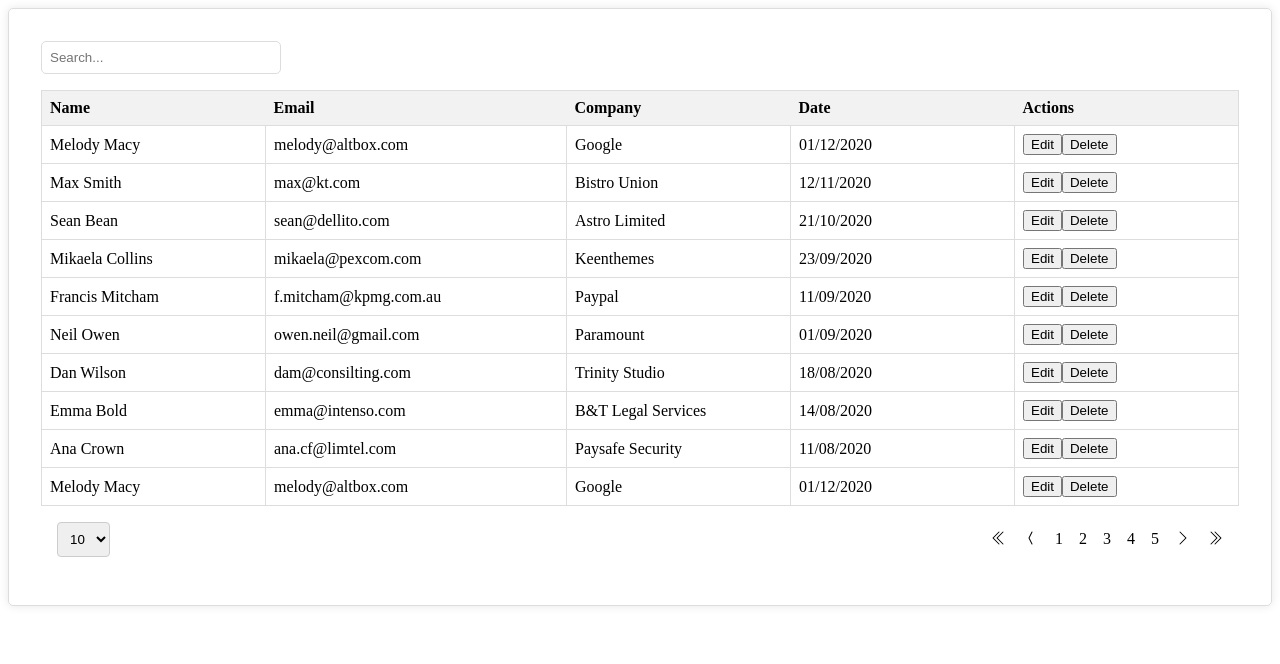
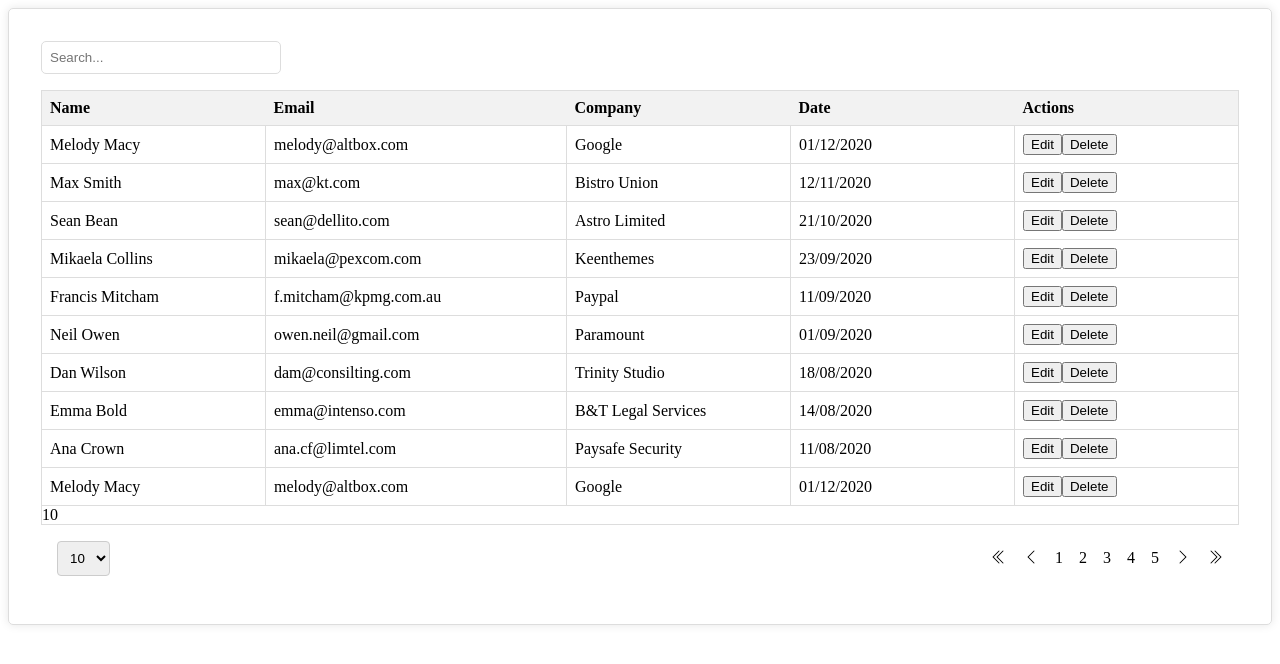
Before and after one commit to ogzcode/Components-Work, a Vue app in the folder vue-table/: page / in a window 1280 px wide. Shown: the top 664 px of the page. Built offline with nearby package versions, Linux system fonts and the light colour scheme.

Commit message:
Paging and search functions have been moved to the store

```diff
--- a/vue-table/src/components/DataTable.vue
+++ b/vue-table/src/components/DataTable.vue
@@ -1,11 +1,15 @@
 <template>
     <div class="card">
         <div>
-            <input type="text" v-model="searchQuery" @input="searchItems()" placeholder="Search..." />
+            <input type="text"
+                v-model="dataTableStore.searchQuery"
+                @input="dataTableStore.searchItems()"
+                placeholder="Search..."
+            />
         </div>
         <table>
-            <TableHeader :header="header" @on-sort="sort"/>
-            <TableBody :data="dataToDisplay" :header="header">
+            <TableHeader/>
+            <TableBody>
                 <template v-for="(_, name) in $slots" v-slot:[name]="{ data }">
                     <slot :name="name" :data="data">
                         {{ data[name] }}
@@ -13,24 +17,19 @@
                 </template>
             </TableBody>
         </table>
-        <TableFooter v-model:items-per-page="itemsInTable" :count="totalItems" :current-page="currentPage"
-            @page-change="onPageChange" />
+        <TableFooter />
     </div>
 </template>
 
 <script setup>
-import { defineProps, ref, computed } from 'vue';
-import arraySort from 'array-sort';
+import { defineProps, ref } from 'vue';
+import { useDataTable } from '../stores/useDataTable';
 
 import TableHeader from './TableHeader.vue';
 import TableBody from './TableBody.vue';
 import TableFooter from './TableFooter.vue';
 
 const props = defineProps({
-    header: {
-        type: Array,
-        required: true
-    },
     data: {
         type: Array,
         required: true
@@ -41,31 +40,10 @@ const props = defineProps({
     }
 })
 
-const currentPage = ref(1);
 const searchQuery = ref('');
-const itemsInTable = ref(props.itemsPerPage || 10);
-const initData = ref(props.data);
+const initData = ref([]);
 
-const dataToDisplay = computed(() => {
-    if (!initData.value) return [];
-
-    if (initData.value.length <= itemsInTable.value) {
-        return initData.value;
-    }
-    else {
-        const start = (currentPage.value - 1) * itemsInTable.value;
-        const end = start + itemsInTable.value;
-        return initData.value.slice(start, end);
-    }
-})
-
-const totalItems = computed(() => {
-    return initData.value.length || 0;
-});
-
-const onPageChange = (page) => {
-    currentPage.value = page;
-}
+const dataTableStore = useDataTable();
 
 const searchItems = () => {
     initData.value = props.data;
@@ -83,10 +61,6 @@ const searchItems = () => {
     }
 
     initData.value = result;
-}
-
-const sort = ({ columnName, order }) => {
-    arraySort(initData.value, columnName, { reverse: order === 'desc' });
 }
 
 </script>
--- a/vue-table/src/components/TableBody.vue
+++ b/vue-table/src/components/TableBody.vue
@@ -1,42 +1,30 @@
 <template>
     <tbody>
-        <template v-for="(row, i) in data" :key="i">
+        <template v-for="(row, i) in dataTableStore.initData" :key="i">
             <tr>
-                <template v-for="(column, j) in header" :key="j">
+                <template v-for="(column, j) in dataTableStore.headers" :key="j">
                     <td :style="{ width: column.width }">
                         <slot :name="column.key" :data="row">
-                            {{ row[column.key] }} hello
+                            {{ row[column.key] }}
                         </slot>
                     </td>
                 </template>
             </tr>
         </template>
+        <span>{{ dataTableStore.initData.length }}</span>
     </tbody>
 </template>
 
 
 <script setup>
-import { defineProps, computed } from 'vue';
+import { useDataTable } from '../stores/useDataTable';
 
-defineProps({
-    data: {
-        type: Array,
-        required: true
-    },
-    header: {
-        type: Array,
-        required: true
-    }
-})
-
+const dataTableStore = useDataTable();
 </script>
 
 <style scoped>
-
 td {
     border: 1px solid #ddd;
     padding: 8px;
 }
-
-
 </style>
--- a/vue-table/src/components/TableFooter.vue
+++ b/vue-table/src/components/TableFooter.vue
@@ -1,7 +1,7 @@
 <template>
     <div class="footer">
         <div>
-            <select v-model="itemsInCountInTable">
+            <select v-model="dataTableStore.itemsPerPage">
                 <option :value="10">10</option>
                 <option :value="25">25</option>
                 <option :value="50">50</option>
@@ -9,7 +9,7 @@
         </div>
         <div>
             <ul>
-                <li @click="onClickFirstPage">
+                <li @click="dataTableStore.setFirstPage()">
                     <svg xmlns="http://www.w3.org/2000/svg" width="16" height="16" fill="currentColor"
                         class="bi bi-chevron-double-left" viewBox="0 0 16 16">
                         <path fill-rule="evenodd"
@@ -18,24 +18,24 @@
                             d="M12.354 1.646a.5.5 0 0 1 0 .708L6.707 8l5.647 5.646a.5.5 0 0 1-.708.708l-6-6a.5.5 0 0 1 0-.708l6-6a.5.5 0 0 1 .708 0z" />
                     </svg>
                 </li>
-                <li @click="onClickPrevPage">
+                <li @click="dataTableStore.prevPage()">
                     <svg xmlns="http://www.w3.org/2000/svg" width="16" height="16" fill="currentColor"
-                        class="bi bi-chevron-compact-left" viewBox="0 0 16 16">
+                        class="bi bi-chevron-left" viewBox="0 0 16 16">
                         <path fill-rule="evenodd"
-                            d="M9.224 1.553a.5.5 0 0 1 .223.67L6.56 8l2.888 5.776a.5.5 0 1 1-.894.448l-3-6a.5.5 0 0 1 0-.448l3-6a.5.5 0 0 1 .67-.223z" />
+                            d="M11.354 1.646a.5.5 0 0 1 0 .708L5.707 8l5.647 5.646a.5.5 0 0 1-.708.708l-6-6a.5.5 0 0 1 0-.708l6-6a.5.5 0 0 1 .708 0z" />
                     </svg>
                 </li>
-                <li v-for="(page, index) in visiblePages" @click="onClickPage(index + 1)" :key="index">
+                <li v-for="(page, index) in visiblePages" @click="dataTableStore.pageChange(index + 1)" :key="index">
                     {{ page }}
                 </li>
-                <li @click="onClickNextPage">
+                <li @click="dataTableStore.nextPage()">
                     <svg xmlns="http://www.w3.org/2000/svg" width="16" height="16" fill="currentColor"
                         class="bi bi-chevron-right" viewBox="0 0 16 16">
                         <path fill-rule="evenodd"
                             d="M4.646 1.646a.5.5 0 0 1 .708 0l6 6a.5.5 0 0 1 0 .708l-6 6a.5.5 0 0 1-.708-.708L10.293 8 4.646 2.354a.5.5 0 0 1 0-.708z" />
                     </svg>
                 </li>
-                <li @click="onClickLastPage">
+                <li @click="dataTableStore.setLastPage()">
                     <svg xmlns="http://www.w3.org/2000/svg" width="16" height="16" fill="currentColor"
                         class="bi bi-chevron-double-right" viewBox="0 0 16 16">
                         <path fill-rule="evenodd"
@@ -50,80 +50,31 @@
 </template>
 
 <script setup>
-import { computed, defineEmits, defineProps } from 'vue';
+import { computed } from 'vue';
+import { useDataTable } from '../stores/useDataTable';
 
-const props = defineProps({
-    itemsPerPage: {
-        type: Number,
-        default: 10
-    },
-    count: {
-        type: Number,
-        required: true
-    },
-    currentPage: {
-        type: Number,
-        required: true
-    }
-})
+const dataTableStore = useDataTable();
 
 const totalVisible = 5;
-const emit = defineEmits(['update:itemsPerPage', "page-change"]);
-
-const itemsInCountInTable = computed({
-    get() {
-        return props.itemsPerPage;
-    },
-    set(value) {
-        emit('update:itemsPerPage', value);
-    }
-})
-
-const pageCount = computed(() => {
-    return Math.ceil(props.count / itemsInCountInTable.value);
-})
-
-const onClickFirstPage = () => {
-    emit('page-change', 1);
-}
-
-const onClickLastPage = () => {
-    emit('page-change', pageCount.value);
-}
-
-const onClickPrevPage = () => {
-    if (props.currentPage > 1) {
-        emit('page-change', props.currentPage - 1);
-    }
-}
-
-const onClickNextPage = () => {
-    if (props.currentPage < pageCount.value) {
-        emit('page-change', props.currentPage + 1);
-    }
-}
-
-const onClickPage = (page) => {
-    emit('page-change', page);
-}
 
 const startPage = computed(() => {
-    if (props.currentPage === 1 || pageCount.value <= totalVisible
-        || (props.currentPage === pageCount.value - 1 && pageCount.value <= totalVisible)
-        || props.currentPage <= Math.floor(totalVisible / 2)) {
+    if (dataTableStore.currentPage === 1 ||
+        dataTableStore.pageCount <= totalVisible
+        || (dataTableStore.currentPage === dataTableStore.pageCount - 1 && dataTableStore.pageCount <= totalVisible)
+        || dataTableStore.currentPage <= Math.floor(totalVisible / 2)) {
         return 1;
     }
 
-    if (props.currentPage + 2 > pageCount.value) {
-        return pageCount.value - totalVisible + 1;
+    if (dataTableStore.currentPage + 2 > dataTableStore.pageCount) {
+        return dataTableStore.pageCount - totalVisible + 1;
     }
 
-    return props.currentPage - 2;
+    return dataTableStore.currentPage - 2;
 
 });
 
 const endPage = computed(() => {
-    return Math.min(startPage.value + totalVisible - 1, pageCount.value);
+    return Math.min(startPage.value + totalVisible - 1, dataTableStore.pageCount);
 });
 
 const visiblePages = computed(() => {
--- a/vue-table/src/stores/useDataTable.js
+++ b/vue-table/src/stores/useDataTable.js
@@ -1,36 +1,106 @@
-import { ref } from 'vue'
+import { ref, watch, computed } from 'vue'
 import { defineStore } from 'pinia'
 import arraySort from 'array-sort';
 
 export const useDataTable = defineStore("data-table", () => {
-    const data = ref([])
+    const realData = ref([])
     const headers = ref([]);
-    const initData = ref([]);
+    const currentPage = ref(1);
+    const itemsPerPage = ref(10);
+    const searchQuery = ref('');
 
     const init = (data, header) => {
-        data.value = data;
+        realData.value = data;
         headers.value = header;
+        initData.value = data;
     }
 
     const setData = (data) => {
-        data.value = data;
+        realData.value = data;
     }
 
-    const setHeaders = (headers) => {
-        headers.value = headers;
+    const setHeaders = (data) => {
+        headers.value = data;
+    }
+
+    const setItemsPerPage = (page) => {
+        itemsPerPage.value = page;
     }
 
     const sort = ({ columnName, order }) => {
         arraySort(initData.value, columnName, { reverse: order === 'desc' });
     }
 
+    const totalItems = computed(() => realData.value.length);
+
+    const pageCount = computed(() => Math.ceil(totalItems.value / itemsPerPage.value));
+
+    const pageChange = (page) => {
+        currentPage.value = page;
+    }
+
+    const setFirstPage = () => {
+        currentPage.value = 1;
+    }
+
+    const setLastPage = () => {
+        currentPage.value = pageCount.value;
+    }
+
+    const prevPage = () => {
+        if (currentPage.value > 1) {
+            currentPage.value--;
+        }
+    }
+
+    const nextPage = () => {
+        if (currentPage.value < pageCount.value) {
+            currentPage.value++;
+        }
+    }
+
+    const searchItems = () => {
+        if (searchQuery.value.length > 0) {
+            initData.value = realData.value.filter((item) => {
+                return Object.keys(item).some((key) => {
+                    return String(item[key]).toLowerCase().includes(searchQuery.value.toLowerCase());
+                });
+            });
+        } else {
+            initData.value = realData.value;
+        }
+    }
+
+    const initData = computed(() => {
+        const start = (currentPage.value - 1) * itemsPerPage.value;
+        const end = start + itemsPerPage.value;
+        return realData.value.slice(start, end);
+    });
+
+    watch(() => [realData.value, currentPage.value, itemsPerPage.value, searchQuery.value], () => {
+        const start = (currentPage.value - 1) * itemsPerPage.value;
+        const end = start + itemsPerPage.value;
+        initData.value = realData.value.slice(start, end);
+    });
 
     return {
-        data,
         headers,
+        currentPage,
+        initData,
+        itemsPerPage,
+        totalItems,
+        pageCount,
+        searchQuery,
+        searchItems,
         init,
         setData,
         setHeaders,
-        sort
+        sort,
+        setItemsPerPage,
+        pageChange,
+        setFirstPage,
+        setLastPage,
+        prevPage,
+        nextPage,
     }
 });
```
